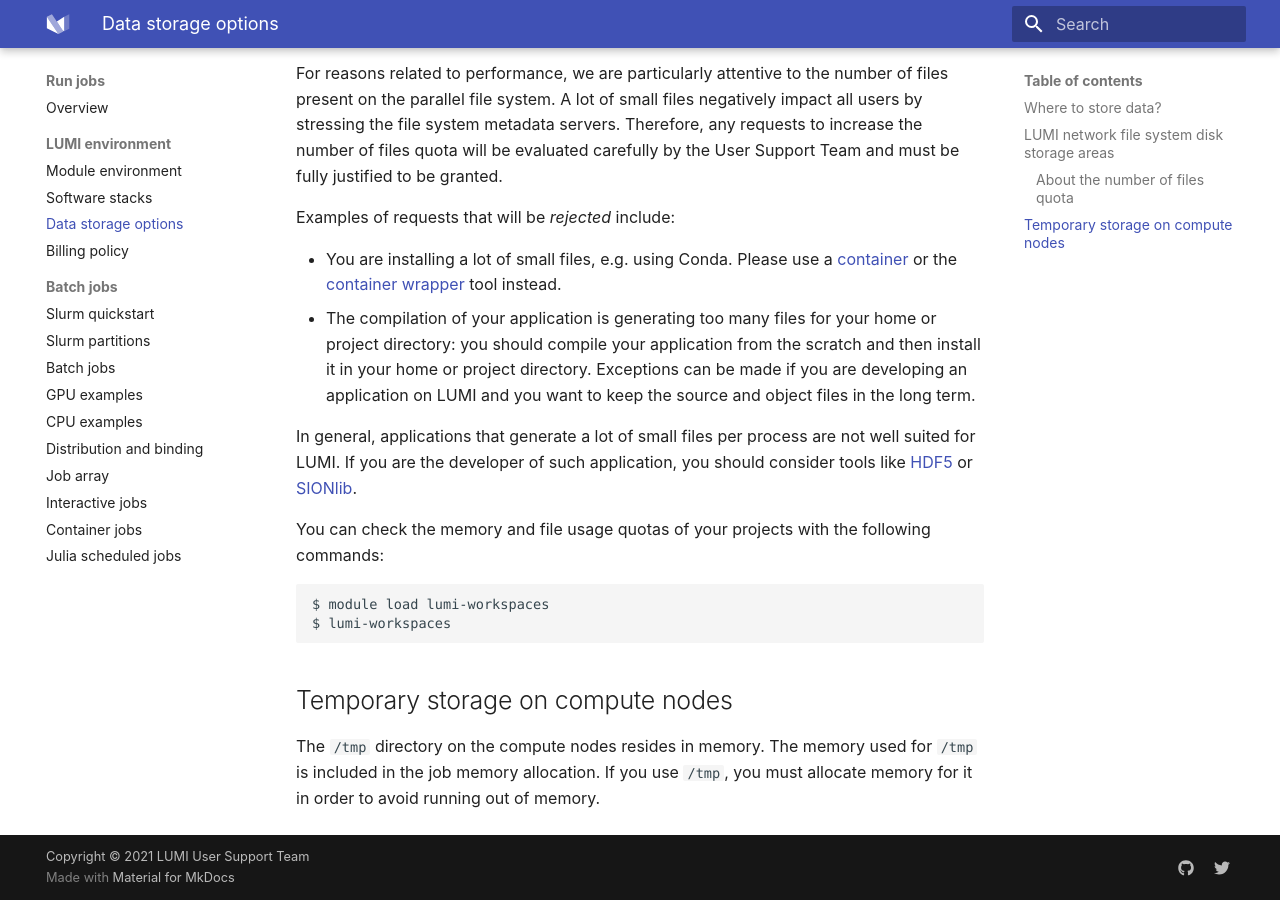
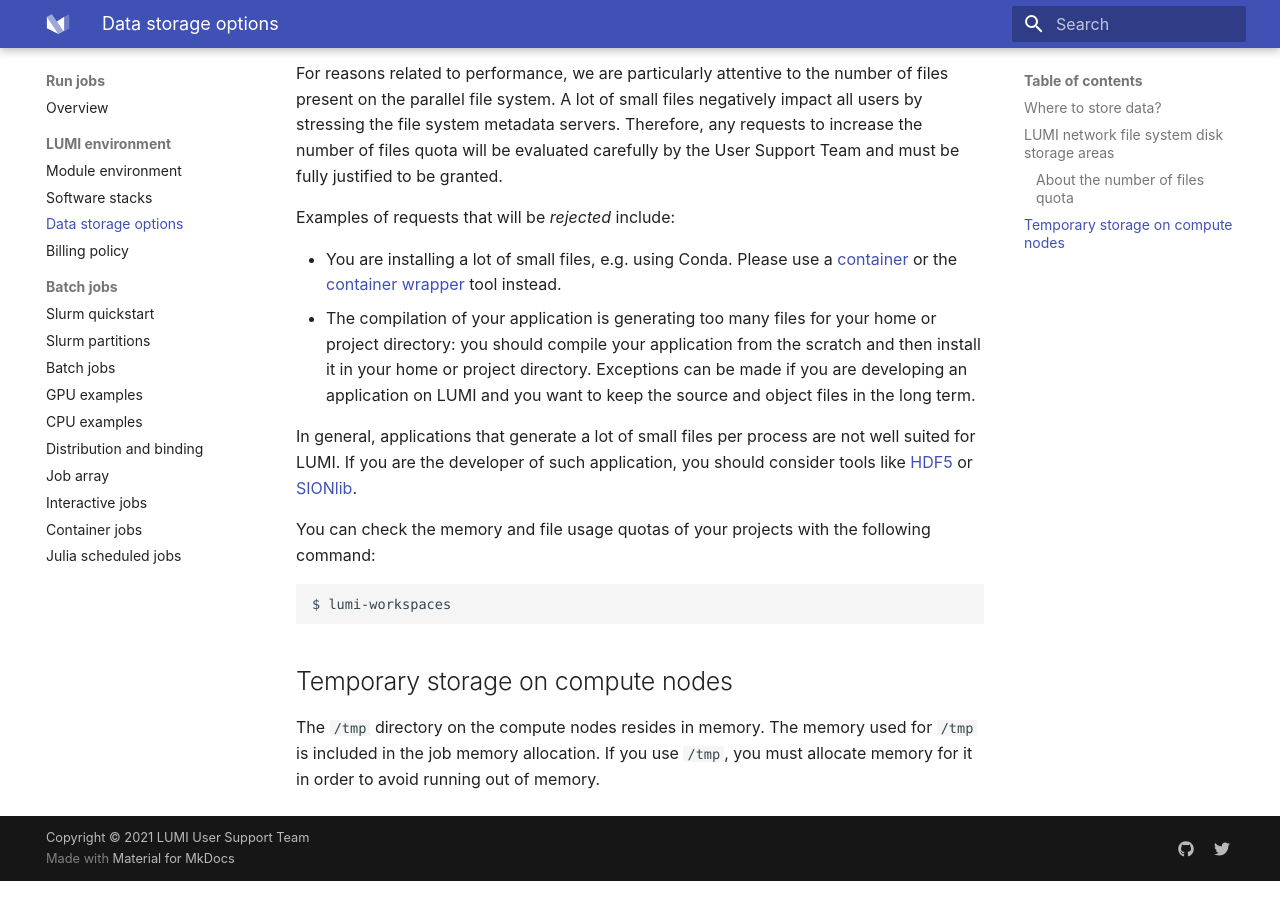
Before and after one commit to Lumi-supercomputer/lumi-userguide, an MkDocs documentation site: the page built from docs/runjobs/lumi_env/storing-data.md, in a window 1280 px wide and 900 px high, scrolled down 1754 px. Built offline with MkDocs 1.6.1 and Material for MkDocs 9.7.7, drawn with Linux system fonts in a browser that asks for light colours.

Commit message:
remove module load for lumi-workspaces

````diff
--- a/docs/runjobs/lumi_env/storing-data.md
+++ b/docs/runjobs/lumi_env/storing-data.md
@@ -116,10 +116,9 @@ not well suited for LUMI. If you are the developer of such application, you
 should consider tools like [HDF5][hdf5] or [SIONlib][sionlib].
 
 You can check the memory and file usage quotas of your projects with the
-following commands:
+following command:
 
 ```bash
-$ module load lumi-workspaces
 $ lumi-workspaces
 ```
 
````
